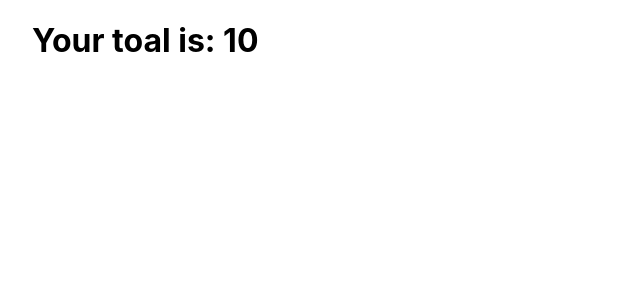
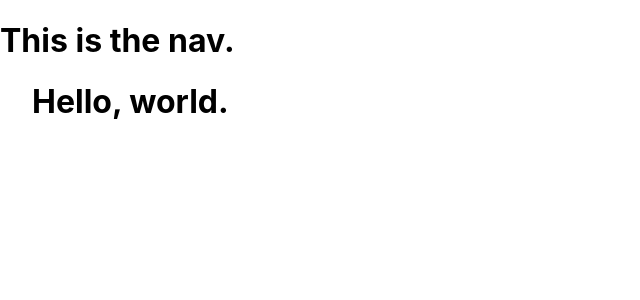
Before and after one commit to theurbandev/test-next-react-app, a Next.js app: page / in a window 1280 px wide. Shown: the top 300 px of the page, without its empty margins (0-640 px from the left). Built offline with nearby package versions, Linux system fonts and the light colour scheme.

Commit message:
added nav page/component

```diff
--- a/pages/index.tsx
+++ b/pages/index.tsx
@@ -2,36 +2,18 @@ import type { NextPage } from 'next'
 import Head from 'next/head'
 import Image from 'next/image'
 import styles from '../styles/Home.module.css'
+import Nav from './nav'
 
-interface TemplateName {
-  name : string,
-  age  : number,
-  calcFavColor : Function,
+const Home: NextPage = () => {
+  return (
+    <>
+    <Nav/>
+
+    <div className={styles.container}>
+      <h1>Hello, world.</h1>
+    </div>
+    </>
+  )
 }
 
-function formatUser(user : TemplateName){
-  return user.name + ' is ' + user.age + user.calcFavColor()
-}
-
-const UserOne : TemplateName = {
-  name : "Matt",
-  age  : 25,
-  calcFavColor : ()=>{
-    return "Green"
-  }
-}
-
-let numbers = [1, 9]
-const addNums = <h1> Your toal is: {numbers[0] + numbers[1]} </h1>
-
-
-
-// return variable
-const Home: NextPage = () => {
-  return (
-    <div className={styles.container}>
-      {addNums}
-    </div>
-  )
-}
 export default Home
--- /dev/null
+++ b/pages/nav.tsx
@@ -0,0 +1,11 @@
+import type { NextPage } from 'next'
+
+const Nav : NextPage = () =>{
+    return (
+        <div>
+            <h1>This is the nav.</h1>
+        </div>
+    )
+}
+
+export default Nav
```
